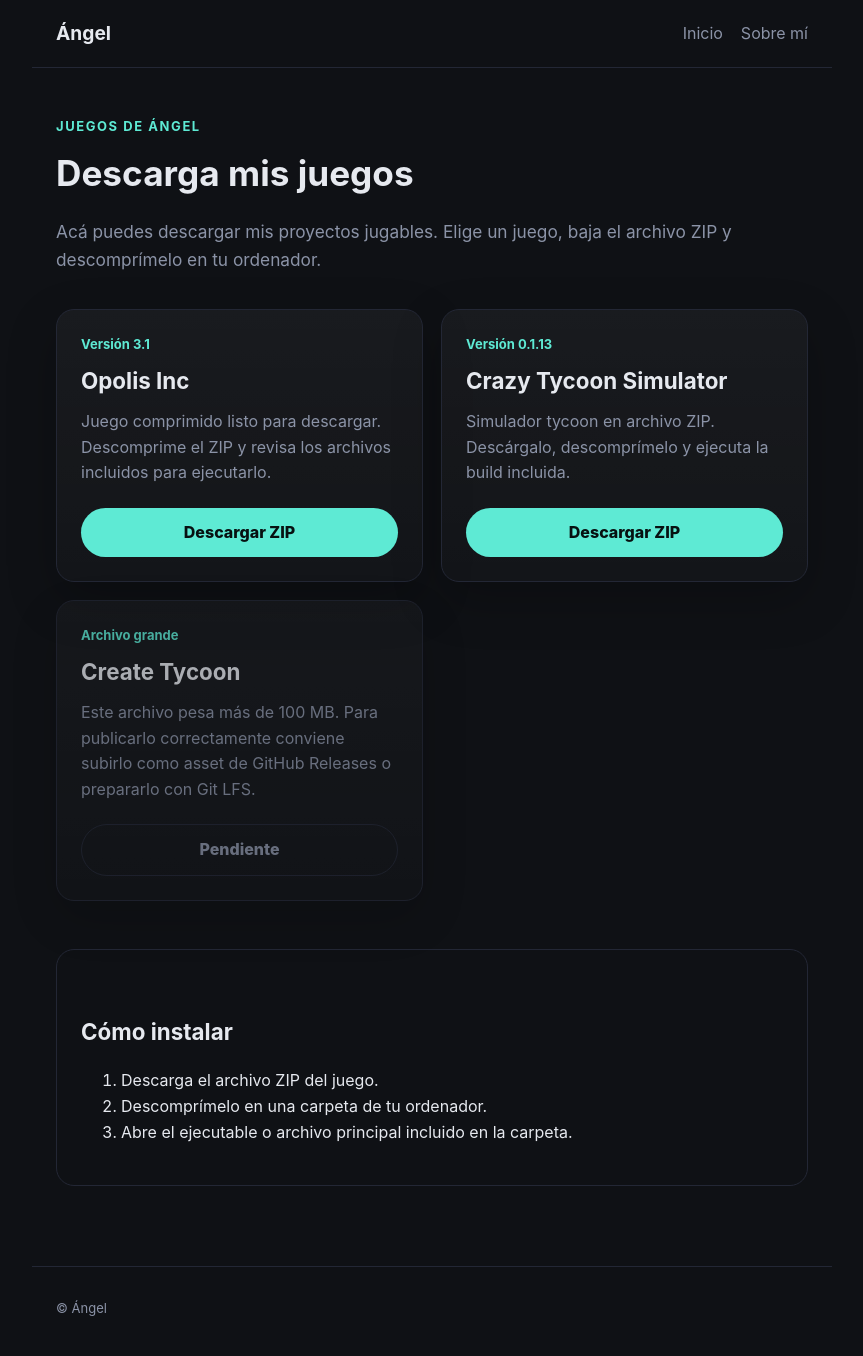
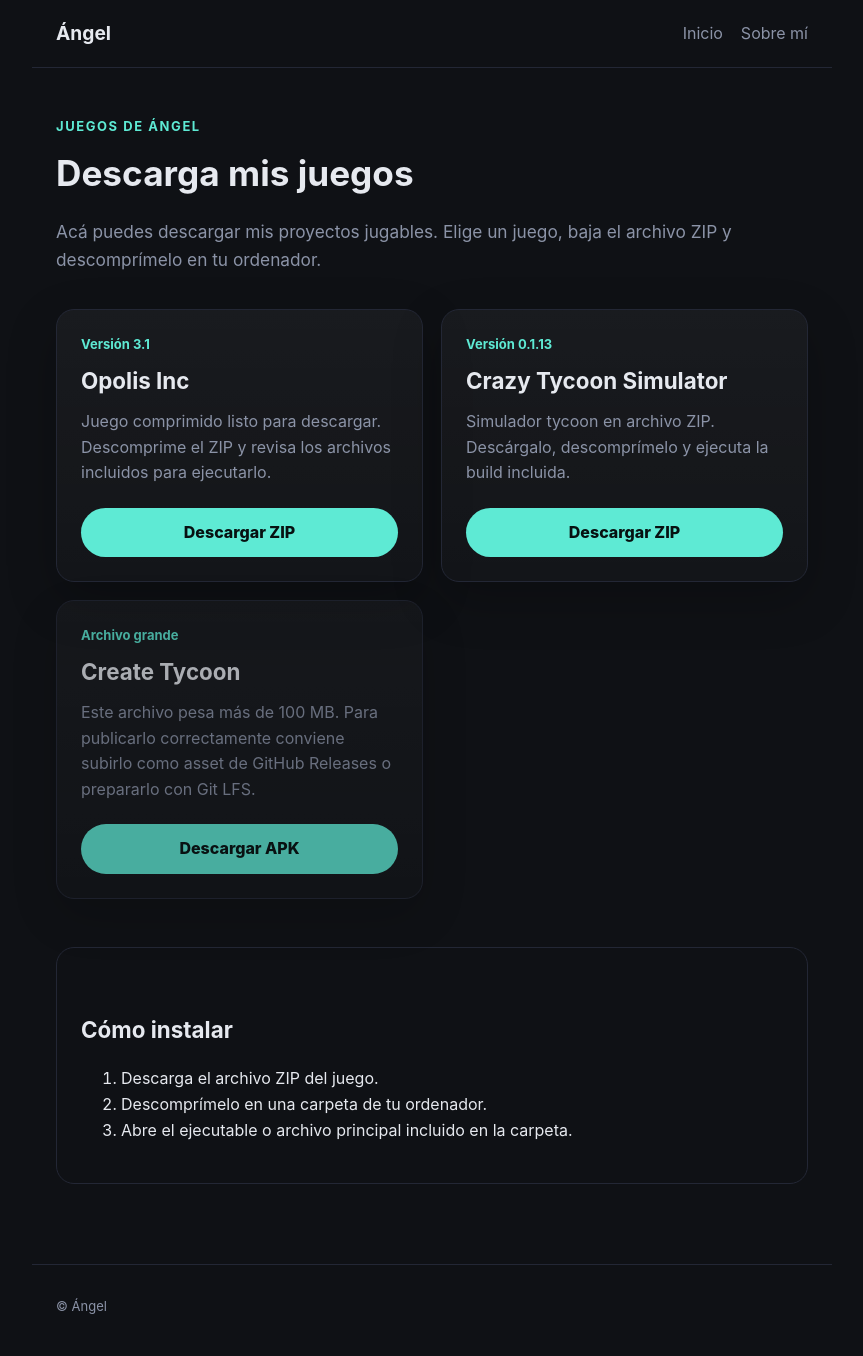
Before and after one commit to angelTomo9/angelTomo9.github.io, a Jekyll site: the page built from index.md, in a window 1280 px wide. Shown: the whole page, without its empty margins (208-1071 px from the left). Built offline with Jekyll 4.4.1, drawn with Linux system fonts in a browser that asks for light colours; our own code applies the rules of GitHub Pages for plain Markdown files.

Commit message:
Update index.md
as

```diff
--- a/index.md
+++ b/index.md
@@ -34,7 +34,7 @@ permalink: /
       <h2>Create Tycoon</h2>
       <p>Este archivo pesa más de 100 MB. Para publicarlo correctamente conviene subirlo como asset de GitHub Releases o prepararlo con Git LFS.</p>
     </div>
-    <span class="download-button download-button--disabled">Pendiente</span>
+    <a class="download-button" href="{{ '/juegos/Tycoon5.0.apk' | relative_url }}" download>Descargar APK</a>
   </article>
 </section>
 
```
